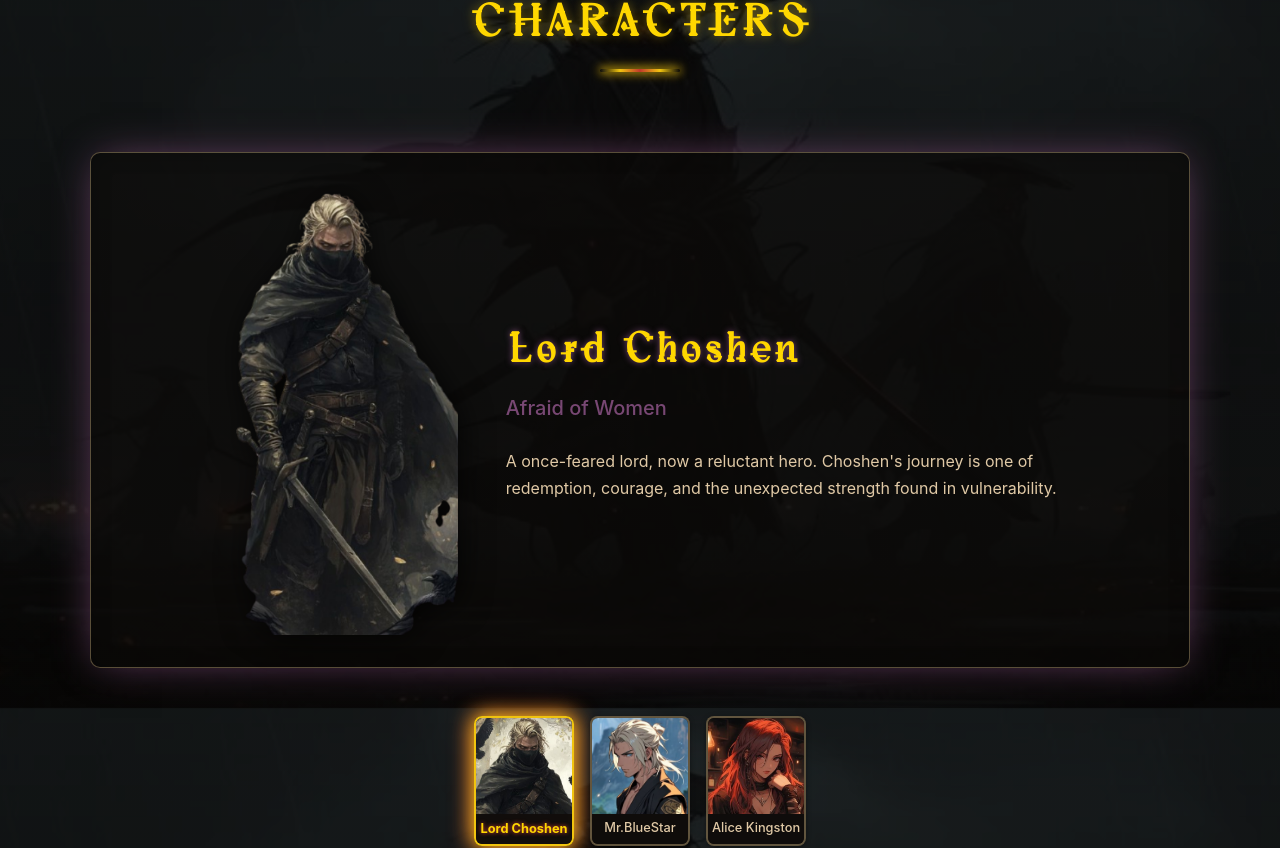
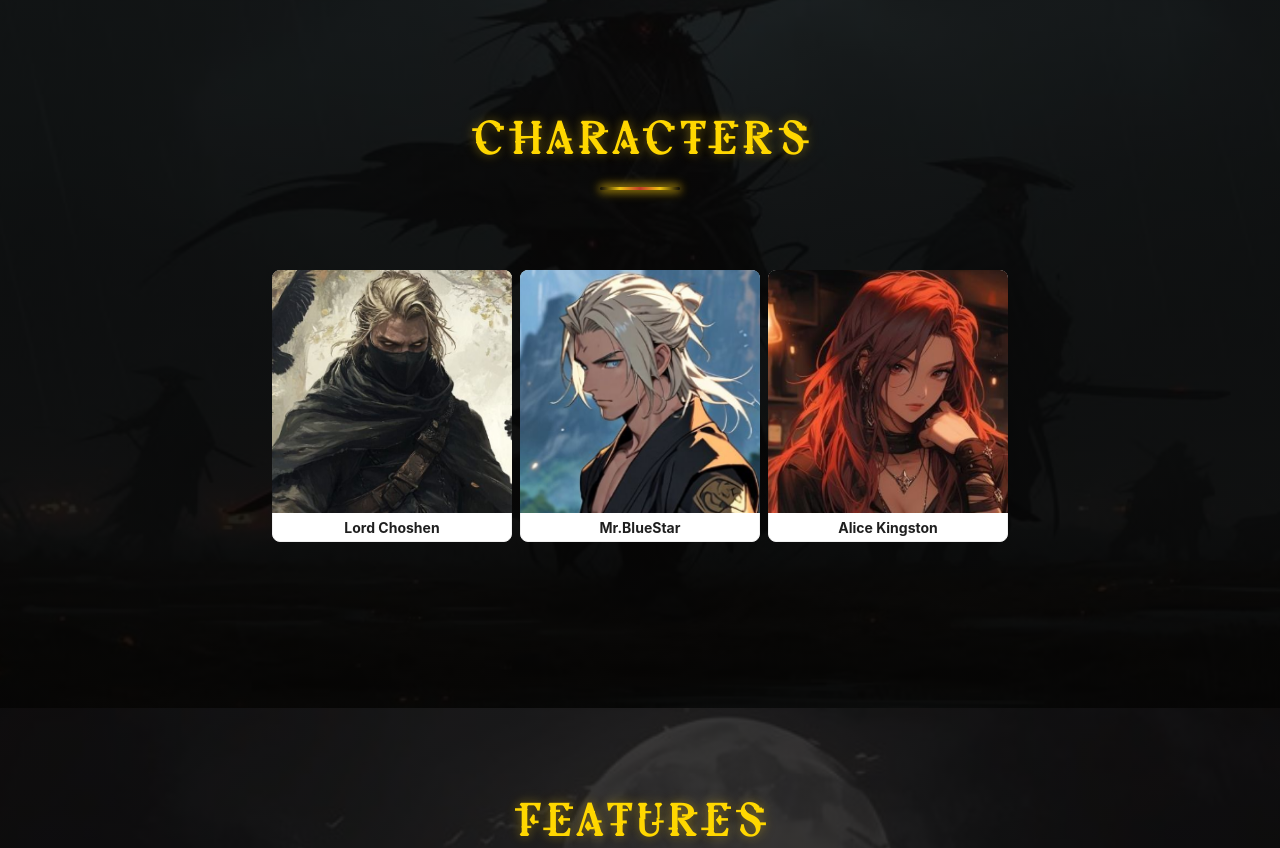
Before and after one commit to Mythweaver-Studios/PbtF-Website, a React (Create React App) app: page /showcase#characters in a window 1280 px wide. Shown: the part 982-1830 px from the top of the page. Built offline with nearby package versions, Linux system fonts and the light colour scheme.

Commit message:
refactor the character showcase

```diff
--- a/package.json
+++ b/package.json
@@ -7,6 +7,7 @@
     "@testing-library/jest-dom": "^6.6.3",
     "@testing-library/react": "^16.3.0",
     "@testing-library/user-event": "^13.5.0",
+    "antd": "^5.25.4",
     "my-app": "file:",
     "react": "^19.1.0",
     "react-dom": "^19.1.0",
--- a/src/App.jsx
+++ b/src/App.jsx
@@ -5,6 +5,7 @@ import Home from "./pages/Home/Home";
 import Showcase from "./pages/Showcase/Showcase";
 import AboutUs from "./pages/AboutUs/AboutUs";
 import News from "./pages/News/News";
+import "./App.scss"
 
 function App() {
   return (
--- /dev/null
+++ b/src/App.scss
@@ -0,0 +1,17 @@
+.flex {
+    display: flex;
+    flex-direction: row;
+}
+
+.flex-column {
+    display: flex;
+    flex-direction: column;
+}
+
+.w-100pct {
+    width: 100%;
+}
+
+.gap-8px {
+    gap: 8px;
+}
--- a/src/pages/Showcase/Showcase.jsx
+++ b/src/pages/Showcase/Showcase.jsx
@@ -6,14 +6,13 @@ import MediaLinks from "../../components/MiniMediaLinks";
 import Footer from "../../components/Footer";
 // Corrected import paths to match the actual filenames
 import StoryScroller from "./components/Story";
-import CharactersDisplay from "./components/Characters";
 import FeaturesSlideshow from "./components/Features";
 
 import { storyText } from "./data/storyText";
-import { charactersData } from "./data/charactersData";
 import { featuresData } from "./data/featuresData";
 
 import "./Showcase.css"; // Import Showcase page specific styles
+import CharactersSection from "./components/CharactersSection/CharactersSection";
 
 const showcaseNavItems = [
   { id: "story", title: "Story" },
@@ -187,7 +186,7 @@ function Showcase() {
           <div className="section-title-container">
             <h2 className="section-title">Characters</h2>
           </div>
-          <CharactersDisplay charactersData={charactersData} />
+          <CharactersSection/>
         </section>
 
         <section
--- /dev/null
+++ b/src/pages/Showcase/components/CharactersSection/CharacterModal/CharacterModal.jsx
@@ -0,0 +1,39 @@
+import React from "react";
+import PropTypes from "prop-types";
+import "./CharacterModal.scss";
+
+const CharacterModal = ({
+    characterData = {}
+}) => {
+
+    return (
+      <div className="character-modal">
+        <div className="character-display">
+          <img
+            src={
+              characterData.image ||
+              "../../../assets/placeholders/character_large.png" // Fallback image
+            }
+            alt={characterData.name}
+            className="character-main-image"
+          />
+          <div className="character-info">
+            <h3>{characterData.name}</h3>
+            <h4>{characterData.title}</h4>
+            <p>{characterData.description}</p>
+          </div>
+        </div>
+      </div>
+    );
+}
+
+CharacterModal.propTypes = {
+    characterData: PropTypes.shape({
+        image: PropTypes.string,
+        name: PropTypes.string,
+        title: PropTypes.string,
+        description: PropTypes.string,
+    }),
+};
+
+export default CharacterModal;
--- /dev/null
+++ b/src/pages/Showcase/components/CharactersSection/CharacterModal/CharacterModal.scss
@@ -0,0 +1,60 @@
+.character-modal {
+    .character-display {
+      display: flex;
+      align-items: center;
+      justify-content: center;
+      width: 100%;
+      max-width: 1100px; // Max width for character card
+      margin-bottom: 1rem;
+      min-height: 480px; // Ensure consistent height
+      position: relative;
+      transition: opacity 0.3s ease-in-out; // Fade transition
+      padding: 2rem;
+      background-color: rgba(15, 12, 10, 0.5); // Darker card bg
+      border-radius: 10px;
+      border: 1px solid;
+      box-shadow: 0 0 40px -10px;
+    //   var(--character-accent-color, rgba($highlight-gold, 0.3)), // Dynamic accent shadow
+    //     inset 0 0 20px rgba(0, 0, 0, 0.3); // Inner shadow for depth
+
+    //   &.fading {
+    //     opacity: 0; // For fade transition
+    //   }
+
+      .character-main-image {
+        max-width: 38%; // Image size relative to container
+        max-height: 450px;
+        object-fit: contain; // Prevents image distortion
+        margin-right: 3rem; // Space between image and info
+        filter: drop-shadow(3px 3px 15px rgba(0, 0, 0, 0.7)); // Image shadow
+      }
+
+      .character-info {
+        max-width: 55%; // Text area size
+        // color: $text-color-primary;
+
+        h3 {
+          // Character name
+          font-family: 'EternalFont', sans-serif;
+          font-size: 2.6rem;
+        //   color: $text-color-titles;
+          margin-bottom: 0.5rem;
+          text-shadow: 0 0 6px var(--character-accent-color, transparent); // Dynamic accent glow
+        }
+
+        h4 {
+          // Character title/subtitle
+          font-size: 1.25rem;
+        //   color: var(--character-accent-color, $highlight-gold); // Dynamic accent color
+          margin-bottom: 1.5rem;
+          font-weight: 500;
+        }
+
+        p {
+          // Character description
+          font-size: 1rem;
+          line-height: 1.7;
+        }
+      }
+    }
+}
--- /dev/null
+++ b/src/pages/Showcase/components/CharactersSection/CharactersSection.jsx
@@ -0,0 +1,59 @@
+import React, { useState } from "react";
+import Card from "antd/es/card/Card";
+import { charactersData } from "../../data/charactersData";
+import "./CharactersSection.scss";
+import { Modal } from "antd";
+import CharacterModal from "./CharacterModal/CharacterModal";
+
+const CharactersSection = () => {
+
+    const [ isModalVisible, setIsModalVisible ] = useState(false);
+    const [ characterData, setCharacterData ] = useState({});
+
+    const onClickProfile = (character) => {
+        setIsModalVisible(true);
+        setCharacterData(character);
+    }
+
+    const onCancelProfileModal = () => {
+        setIsModalVisible(false);
+        setCharacterData({});
+    }
+
+    return (
+        <div className="flex gap-8px character-section">
+            {charactersData.map((o, index) => {
+                return (
+                    <Card
+                        key={index}
+                        cover={
+                            <img
+                                alt="profile"
+                                src={o.thumbnail}
+                                className="character-card"
+                            />
+                        }
+                        onClick={() => {
+                            onClickProfile(o)
+                        }}
+                    >
+                        <div className="character-card-name">{o.name}</div>
+                    </Card>
+                );
+            })}
+            <Modal
+                open={isModalVisible}
+                onCancel={() => {
+                    onCancelProfileModal()
+                }}
+                className="character-modal"
+                closeIcon={false}
+                footer={false}
+                >
+                    <CharacterModal characterData={characterData}/>
+            </Modal>
+        </div>
+    );
+};
+
+export default CharactersSection;
--- /dev/null
+++ b/src/pages/Showcase/components/CharactersSection/CharactersSection.scss
@@ -0,0 +1,27 @@
+.character-section {
+    .ant-card-body {
+        padding: 4px !important;
+    }
+
+    .ant-card-cover {
+        width: 240px;
+    }
+
+    .character-card-name {
+        font-weight: bold;
+        white-space: normal;
+        display: flex;
+        justify-content: center;
+    }
+
+    .character-card {
+        width: 100%;
+        height: 90%;
+        object-fit: cover;
+    }
+
+    .character-modal {
+        width: 80%;
+        height: 70%;
+    }
+}
```
Also changed, not shown: 1 other file (tests, documents, lock files or other folders).
